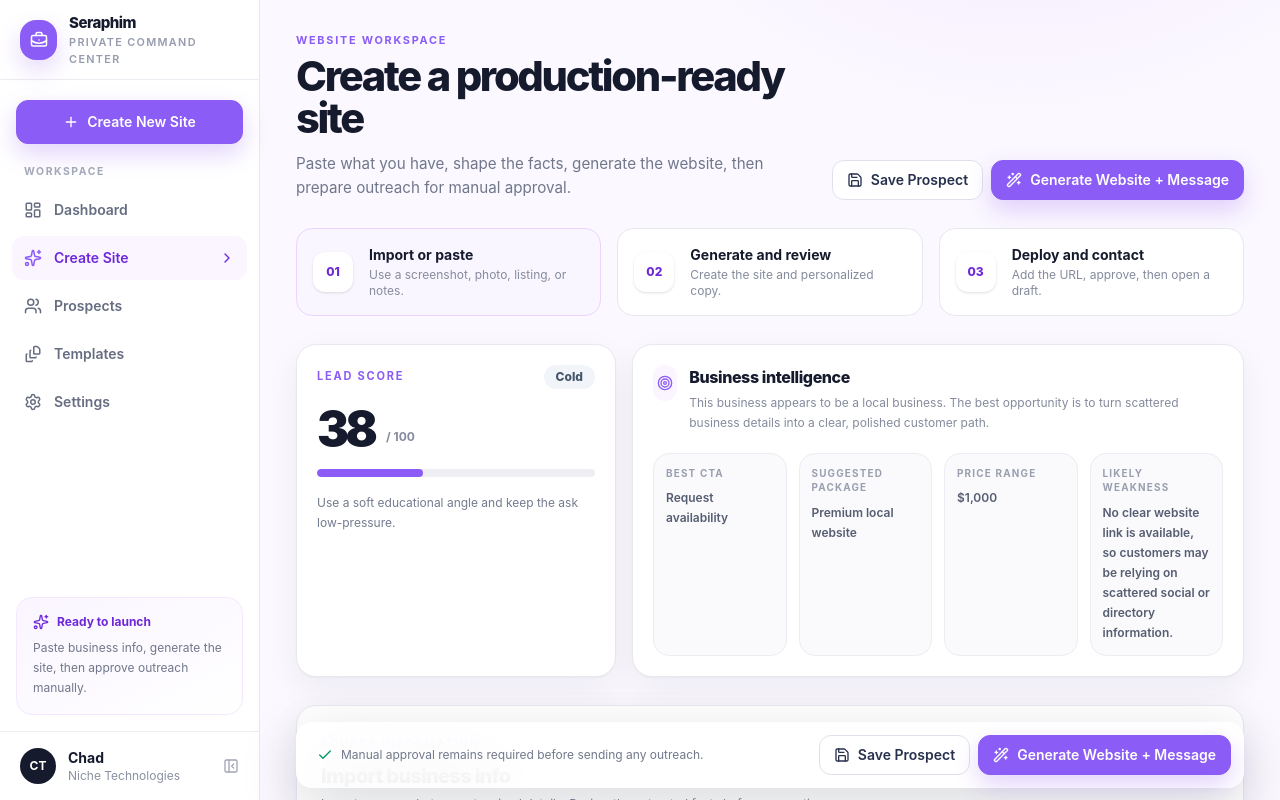
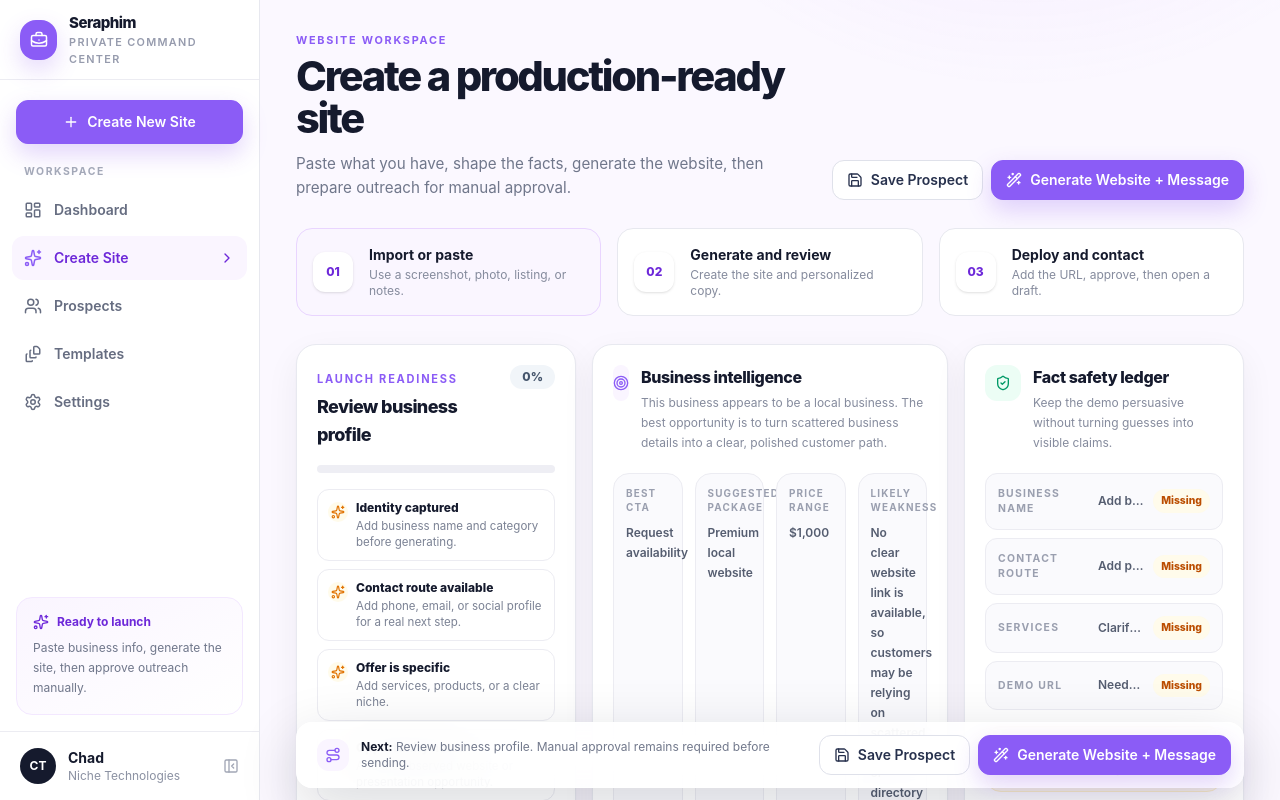
Before and after one commit to chadinski/niche-demo-launcher, a Next.js app: page /create in a window 1280 px wide. Shown: the top 800 px of the page. Built offline with nearby package versions, Linux system fonts and the light colour scheme; no server answers.

Commit message:
Improve create workspace readiness flow

```diff
--- a/components/demo-workspace.tsx
+++ b/components/demo-workspace.tsx
@@ -1,7 +1,7 @@
 "use client";
 
 import {
-  Check,
+  CheckCircle2,
   ChevronDown,
   Clipboard,
   Code2,
@@ -16,10 +16,12 @@ import {
   Mail,
   MessageCircle,
   MousePointerClick,
+  Route,
   Rocket,
   Save,
   ScanText,
   Send,
+  ShieldCheck,
   Sparkles,
   Target,
   WandSparkles,
@@ -60,6 +62,7 @@ import type {
   BusinessInfo,
   MessageTone,
   Prospect,
+  QualityAudit,
   SalesMessages,
 } from "@/lib/types";
 import { cn, phoneDigits } from "@/lib/utils";
@@ -84,6 +87,103 @@ const messageTabs: Array<{ key: keyof SalesMessages; label: string }> = [
 ];
 
 type BusyAction = "image" | "parse" | "website" | "message" | "both" | "save" | "deploy" | null;
+
+type ReadinessCheck = {
+  label: string;
+  detail: string;
+  passed: boolean;
+  action: string;
+};
+
+function valueState(value: string) {
+  return value.trim() ? "Verified" : "Missing";
+}
+
+function contactSummary(info: BusinessInfo) {
+  const channels = [
+    info.phone && "phone",
+    info.email && "email",
+    info.socialUrl && "social",
+    info.websiteUrl && "website",
+  ].filter(Boolean);
+
+  return channels.length ? channels.join(", ") : "";
+}
+
+function buildReadinessChecks(
+  info: BusinessInfo,
+  html: string,
+  messages: SalesMessages | null,
+  qualityAudit: QualityAudit | null,
+): ReadinessCheck[] {
+  const hasIdentity = Boolean(info.businessName.trim() && info.category.trim());
+  const hasContact = Boolean(info.phone.trim() || info.email.trim() || info.socialUrl.trim());
+  const hasOffer = Boolean(info.services.trim() || info.category.trim());
+  const hasOpportunity = Boolean(info.painPoints.trim() || info.notes.trim());
+  const generated = Boolean(html);
+  const auditReady = Boolean(qualityAudit?.passed);
+  const hasDemoUrl = Boolean(info.demoUrl.trim());
+  const hasOutreach = Boolean(messages?.whatsapp || messages?.email || messages?.dm);
+
+  return [
+    {
+      label: "Identity captured",
+      detail: hasIdentity ? `${info.businessName} is categorized as ${info.category}.` : "Add business name and category before generating.",
+      passed: hasIdentity,
+      action: "Review business profile",
+    },
+    {
+      label: "Contact route available",
+      detail: hasContact ? `Available channels: ${contactSummary(info)}.` : "Add phone, email, or social profile for a real next step.",
+      passed: hasContact,
+      action: "Add contact route",
+    },
+    {
+      label: "Offer is specific",
+      detail: hasOffer ? "Services or category can guide page sections and outreach." : "Add services, products, or a clear niche.",
+      passed: hasOffer,
+      action: "Clarify offer",
+    },
+    {
+      label: "Opportunity noted",
+      detail: hasOpportunity ? "Pain point or internal context is available for the sales angle." : "Add the observed website or presentation opportunity.",
+      passed: hasOpportunity,
+      action: "Add opportunity",
+    },
+    {
+      label: "Website generated",
+      detail: generated ? "A complete single-file website is ready for review." : "Generate the website concept.",
+      passed: generated,
+      action: "Generate website",
+    },
+    {
+      label: "Quality audit passed",
+      detail: qualityAudit ? `${qualityAudit.score}/100 ${qualityAudit.passed ? "ready with review." : "has warnings to review."}` : "Generate the website to run the audit.",
+      passed: auditReady,
+      action: "Review audit",
+    },
+    {
+      label: "Live URL attached",
+      detail: hasDemoUrl ? "Demo link is ready for the message." : "Deploy or paste the Vercel preview URL.",
+      passed: hasDemoUrl,
+      action: "Add demo link",
+    },
+    {
+      label: "Outreach ready",
+      detail: hasOutreach ? "Channel-specific messages are ready for manual approval." : "Generate WhatsApp, email, and DM messages.",
+      passed: hasOutreach,
+      action: "Generate messages",
+    },
+  ];
+}
+
+function readinessScore(checks: ReadinessCheck[]) {
+  return Math.round((checks.filter((check) => check.passed).length / checks.length) * 100);
+}
+
+function nextBestAction(checks: ReadinessCheck[]) {
+  return checks.find((check) => !check.passed)?.action ?? "Approve and send manually";
+}
 
 export function DemoWorkspace() {
   const { saveProspect, setStatus, updateProspect } = useProspects();
@@ -111,6 +211,22 @@ export function DemoWorkspace() {
   const qualityAudit = useMemo(
     () => (html ? auditWebsite(html, info) : null),
     [html, info],
+  );
+  const readinessChecks = useMemo(
+    () => buildReadinessChecks(info, html, messages, qualityAudit),
+    [info, html, messages, qualityAudit],
+  );
+  const launchReadiness = useMemo(
+    () => readinessScore(readinessChecks),
+    [readinessChecks],
+  );
+  const pendingChecks = useMemo(
+    () => readinessChecks.filter((check) => !check.passed),
+    [readinessChecks],
+  );
+  const recommendedAction = useMemo(
+    () => nextBestAction(readinessChecks),
+    [readinessChecks],
   );
 
   const updateInfo = useCallback(
@@ -466,31 +582,58 @@ export function DemoWorkspace() {
         ))}
       </div>
 
-      <div className="grid gap-4 xl:grid-cols-[320px_minmax(0,1fr)]">
+      <div className="grid gap-4 xl:grid-cols-[minmax(280px,.72fr)_minmax(0,1fr)_minmax(280px,.72fr)]">
         <Card className="p-5">
-          <div className="flex items-center justify-between gap-3">
-            <SectionLabel>Lead score</SectionLabel>
+          <div className="flex items-start justify-between gap-3">
+            <div>
+              <SectionLabel>Launch readiness</SectionLabel>
+              <h2 className="mt-1 text-lg font-extrabold tracking-[-0.035em]">
+                {recommendedAction}
+              </h2>
+            </div>
             <span
               className={cn(
                 "rounded-full px-3 py-1 text-xs font-extrabold",
-                leadScore.temperature === "Hot"
-                  ? "bg-rose-50 text-rose-700"
-                  : leadScore.temperature === "Warm"
+                launchReadiness >= 85
+                  ? "bg-emerald-50 text-emerald-700"
+                  : launchReadiness >= 55
                     ? "bg-amber-50 text-amber-700"
                     : "bg-slate-100 text-slate-600",
               )}
             >
-              {leadScore.temperature}
+              {launchReadiness}%
             </span>
           </div>
-          <div className="mt-4 flex items-end gap-3">
-            <div className="text-5xl font-black tracking-[-0.08em] text-ink-950">{leadScore.score}</div>
-            <div className="pb-2 text-xs font-bold text-[#858b9d]">/ 100</div>
+          <div className="mt-4 h-2 overflow-hidden rounded-full bg-[#eeeef4]">
+            <div className="h-full rounded-full bg-brand-600" style={{ width: `${launchReadiness}%` }} />
           </div>
-          <div className="mt-4 h-2 overflow-hidden rounded-full bg-[#eeeef4]">
-            <div className="h-full rounded-full bg-brand-600" style={{ width: `${leadScore.score}%` }} />
+          <div className="mt-4 space-y-2">
+            {readinessChecks.slice(0, 4).map((check) => (
+              <ReadinessRow key={check.label} check={check} />
+            ))}
           </div>
-          <p className="mt-4 text-xs leading-5 text-[#747b8f]">{leadScore.recommendedAngle}</p>
+          <div className="mt-4 rounded-2xl border border-[#ececf2] bg-[#fafafd] p-3">
+            <div className="flex items-center justify-between gap-3">
+              <span className="text-[0.65rem] font-bold tracking-[0.12em] text-[#9a9faf] uppercase">Lead score</span>
+              <span
+                className={cn(
+                  "rounded-full px-2.5 py-1 text-[0.68rem] font-extrabold",
+                  leadScore.temperature === "Hot"
+                    ? "bg-rose-50 text-rose-700"
+                    : leadScore.temperature === "Warm"
+                      ? "bg-amber-50 text-amber-700"
+                      : "bg-slate-100 text-slate-600",
+                )}
+              >
+                {leadScore.temperature}
+              </span>
+            </div>
+            <div className="mt-2 flex items-end gap-2">
+              <span className="text-3xl font-black tracking-[-0.08em] text-ink-950">{leadScore.score}</span>
+              <span className="pb-1 text-xs font-bold text-[#858b9d]">/ 100</span>
+            </div>
+            <p className="mt-2 text-xs leading-5 text-[#747b8f]">{leadScore.recommendedAngle}</p>
+          </div>
         </Card>
 
         <Card className="p-5">
@@ -508,6 +651,31 @@ export function DemoWorkspace() {
             <Insight label="Suggested package" value={intelligence.suggestedPackage} />
             <Insight label="Price range" value={intelligence.suggestedPriceRange} />
             <Insight label="Likely weakness" value={intelligence.onlineWeakness} />
+          </div>
+        </Card>
+
+        <Card className="p-5">
+          <div className="flex items-start gap-3">
+            <span className="grid size-9 shrink-0 place-items-center rounded-xl bg-emerald-50 text-emerald-600">
+              <ShieldCheck className="size-4" />
+            </span>
+            <div>
+              <h2 className="font-extrabold tracking-[-0.025em]">Fact safety ledger</h2>
+              <p className="mt-1 text-xs leading-5 text-[#858b9d]">
+                Keep the demo persuasive without turning guesses into visible claims.
+              </p>
+            </div>
+          </div>
+          <div className="mt-5 grid gap-2">
+            <FactPill label="Business name" value={info.businessName || "Add before launch"} state={valueState(info.businessName)} />
+            <FactPill label="Contact route" value={contactSummary(info) || "Add phone, email, or social"} state={contactSummary(info) ? "Verified" : "Missing"} />
+            <FactPill label="Services" value={info.services || info.category || "Clarify the offer"} state={info.services || info.category ? "Verified" : "Missing"} />
+            <FactPill label="Demo URL" value={info.demoUrl || "Needed before outreach"} state={info.demoUrl ? "Verified" : "Missing"} />
+          </div>
+          <div className="mt-4 rounded-2xl border border-amber-100 bg-amber-50 p-3 text-xs leading-5 text-amber-800">
+            {pendingChecks.length
+              ? `${pendingChecks.length} item${pendingChecks.length === 1 ? "" : "s"} still need attention before this is outreach-ready.`
+              : "All core launch checks are ready. Manual approval is still required before sending."}
           </div>
         </Card>
       </div>
@@ -947,9 +1115,13 @@ export function DemoWorkspace() {
       </div>
 
       <div className="sticky bottom-3 z-20 flex flex-col gap-2 rounded-2xl border border-white/70 bg-white/90 p-3 shadow-[0_18px_60px_rgba(21,26,45,.16)] backdrop-blur-xl sm:flex-row sm:items-center">
-        <div className="hidden flex-1 items-center gap-2 px-2 text-xs text-[#72798c] sm:flex">
-          <Check className="size-4 text-emerald-600" />
-          Manual approval remains required before sending any outreach.
+        <div className="hidden flex-1 items-center gap-3 px-2 text-xs text-[#72798c] sm:flex">
+          <span className="grid size-8 shrink-0 place-items-center rounded-xl bg-brand-50 text-brand-600">
+            <Route className="size-4" />
+          </span>
+          <span>
+            <strong className="text-ink-950">Next:</strong> {recommendedAction}. Manual approval remains required before sending.
+          </span>
         </div>
         <Button variant="outline" onClick={handleSave} loading={busy === "save"}>
           <Save className="size-4" />
@@ -1000,6 +1172,50 @@ function Insight({ label, value }: { label: string; value: string }) {
     <div className="rounded-2xl border border-[#ececf2] bg-[#fafafd] p-3">
       <div className="text-[0.62rem] font-bold tracking-[0.12em] text-[#9a9faf] uppercase">{label}</div>
       <div className="mt-2 text-xs leading-5 font-semibold text-[#555d70]">{value}</div>
+    </div>
+  );
+}
+
+function ReadinessRow({ check }: { check: ReadinessCheck }) {
+  return (
+    <div className="flex items-start gap-2 rounded-xl border border-[#ececf2] bg-white p-2.5">
+      <span
+        className={cn(
+          "mt-0.5 grid size-5 shrink-0 place-items-center rounded-full",
+          check.passed ? "bg-emerald-50 text-emerald-600" : "bg-amber-50 text-amber-600",
+        )}
+      >
+        {check.passed ? <CheckCircle2 className="size-3.5" /> : <Sparkles className="size-3.5" />}
+      </span>
+      <div className="min-w-0">
+        <p className="text-xs font-extrabold text-ink-950">{check.label}</p>
+        <p className="mt-0.5 line-clamp-2 text-[0.72rem] leading-4 text-[#7b8294]">{check.detail}</p>
+      </div>
+    </div>
+  );
+}
+
+function FactPill({
+  label,
+  value,
+  state,
+}: {
+  label: string;
+  value: string;
+  state: "Verified" | "Missing";
+}) {
+  return (
+    <div className="grid gap-2 rounded-xl border border-[#ececf2] bg-[#fafafd] p-3 sm:grid-cols-[92px_minmax(0,1fr)_auto] sm:items-center">
+      <span className="text-[0.65rem] font-bold tracking-[0.12em] text-[#9a9faf] uppercase">{label}</span>
+      <span className="min-w-0 truncate text-xs font-semibold text-[#555d70]">{value}</span>
+      <span
+        className={cn(
+          "w-fit rounded-full px-2 py-1 text-[0.65rem] font-extrabold",
+          state === "Verified" ? "bg-emerald-50 text-emerald-700" : "bg-amber-50 text-amber-700",
+        )}
+      >
+        {state}
+      </span>
     </div>
   );
 }
--- a/lib/generators/website.ts
+++ b/lib/generators/website.ts
@@ -140,7 +140,6 @@ const profile = visualProfile(info.category || info.rawInfo);
 const preset = getWebsitePreset(profile.preferredPreset);
 const copy = getCopyAngle(profile.copyAngle);
 const locationPhrase = location ? ` in ${location}` : "";
-const offerLead = escapeHtml(services[0] || categoryRaw);
 const description = `${businessNameRaw} provides ${categoryRaw}${locationRaw ? ` in ${locationRaw}` : ""}. Explore services, contact options, and current availability through this private website concept.`;
 const title = `${businessNameRaw} | ${categoryRaw}${locationRaw ? ` in ${locationRaw}` : ""}`;
 const buttons = contactButtons(phone, email, social, website, profile.ctaLanguage);
```
